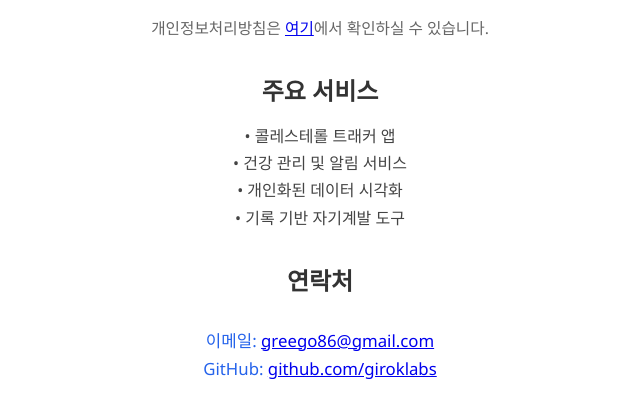
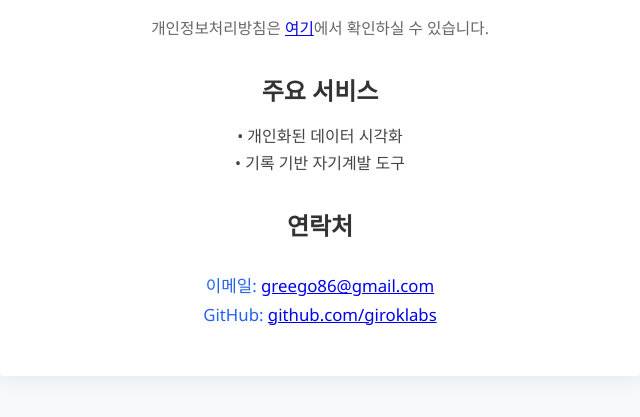
Before and after one commit to giroklabs/giroklabs.github.io, a plain HTML site: page index.html in a window 1280 px wide. Shown: the part 315-732 px from the top of the page, without its empty margins (320-960 px from the left). Drawn offline with Linux system fonts and the light colour scheme.

Commit message:
Update 주요 서비스 list in index.html
Removed two services from the list of 주요 서비스.

```diff
--- a/index.html
+++ b/index.html
@@ -57,8 +57,6 @@
 
     <h2>주요 서비스</h2>
     <p>
-      • 콜레스테롤 트래커 앱<br>
-      • 건강 관리 및 알림 서비스<br>
       • 개인화된 데이터 시각화<br>
       • 기록 기반 자기계발 도구
     </p>
```
